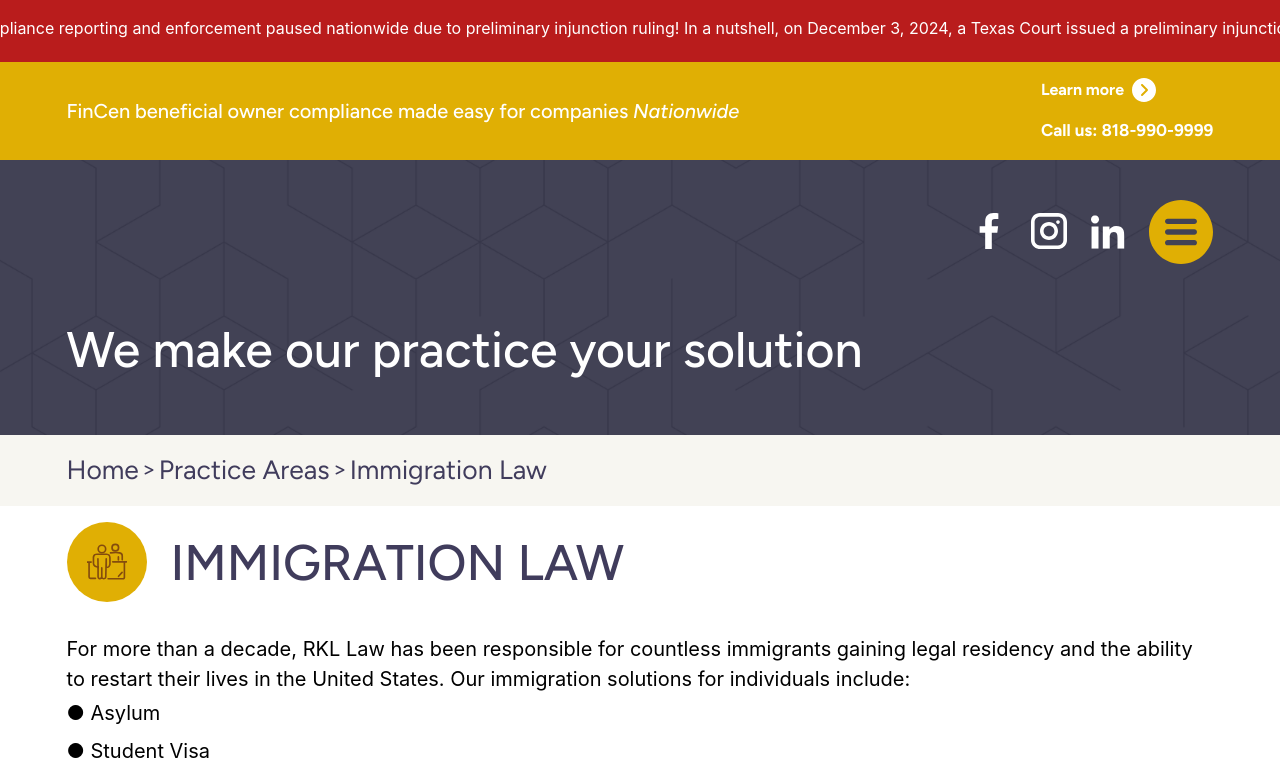
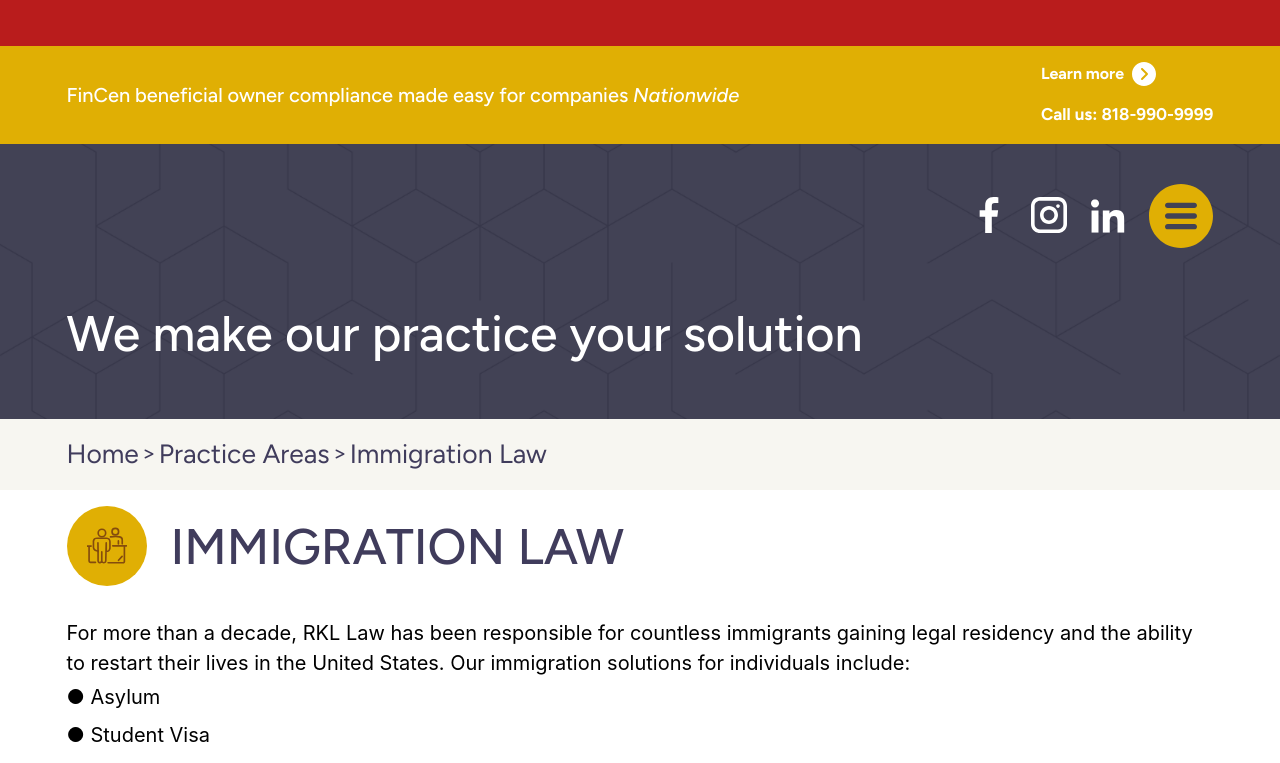
Before and after one commit to Abheerajput/rkllwa, a React (Create React App) app: page /Immigration-Law in a window 1280 px wide. Shown: the top 763 px of the page. Built offline with nearby package versions, Linux system fonts and the light colour scheme; a web font is replaced by a local one.

Commit message:
marquee added

```diff
--- a/src/App.css
+++ b/src/App.css
@@ -42,18 +42,10 @@
   position: relative;
 }
 
-.breaking-news {
-  display: inline-block;
-  white-space: nowrap;
-  animation: marquee 30s linear infinite;
-}
 
-.breaking-news p {
-  display: inline-block;
-  margin: 0;
-  padding: 1rem;
-}
-@keyframes marquee {
+
+
+@keyframes scroll {
   0% {
     transform: translateX(100%);
   }
@@ -61,25 +53,8 @@
     transform: translateX(-100%);
   }
 }
+
 .marquee {
-  position: relative;
-  overflow: hidden;
+  display: inline-block;
+  animation: scroll 15s linear infinite;
 }
-.marquee div {
-  display: flex;
-  width: 100%;
-  overflow: hidden;
-  animation: marquee 10s linear infinite;
-}
-.marquee div:hover {
-  animation-play-state: paused;
-}
-.marquee span {
-  float: left;
-  width: 100%;
-}
-
-@keyframes marquee {
-  0% { left: 0; }
-  100% { left: -100%; }
-}
--- a/src/Components/Navbar/Navbar.jsx
+++ b/src/Components/Navbar/Navbar.jsx
@@ -12,19 +12,18 @@ const Navbar = () => {
     <>
       <Link to="/boir">
         <div id='topscroll'>
-          <div className="bg-red-700 text-white overflow-hidden">
-  <div className="breaking-news-wrapper">
-    <div className="breaking-news marquee">
-      <span className="flex  items-center">
 
-        Breaking BOIR News - BOIR Compliance reporting and enforcement paused nationwide due to preliminary injunction ruling!
-        In a nutshell, on December 3, 2024, a Texas Court issued a preliminary injunction in favor of the plaintiffs in the case of <p className="italic">Texas Top Cop Shop, Inc. et al. vs. Garland </p>  (U.S. Attorney General).
-        As part of the ruling, “the Court has determined that the CTA and Reporting Rule are likely unconstitutional for purposes of a preliminary injunction. It has not made an affirmative finding that the CTA and Reporting Rule are contrary to law or that they amount to a violation of the Constitution.”
-        Click on the link to view a copy of the order. (https://polsinelli.gjassets.com/content/uploads/2024/12/cta-v-garland-district-court-opinion-preliminary-injunction.pdf)
-        We have yet to see how far this gets and when, since it’s a preliminary injunction. Stay tuned business owners for more updates!!! Click on the link to view a copy of the order. (https://polsinelli.gjassets.com/content/uploads/2024/12/cta-v-garland-district-court-opinion-preliminary-injunction.pdf)
-      </span>
-    </div>
-  </div>
+        <div className="bg-red-700 text-white overflow-hidden">
+            <div className="relative overflow-hidden whitespace-nowrap">
+            <marquee className="py-2">
+            Reporting companies that were created or registered prior to January 1, 2024 have until January 13, 2025 to file their initial beneficial ownership information reports with FinCEN. (These companies would otherwise have been required to report by January 1, 2025.)
+                Reporting companies created or registered in the United States on or after September 4, 2024 that had a filing deadline between December 3, 2024 and December 23, 2024 have until January 13, 2025 to file their initial beneficial ownership information reports with FinCEN.
+                Reporting companies created or registered in the United States on or after December 3, 2024 and on or before December 23, 2024 have an additional 21 days from their original filing deadline to file their initial beneficial ownership information reports with FinCEN.
+                Reporting companies that qualify for disaster relief may have extended deadlines that fall beyond January 13, 2025. These companies should abide by whichever deadline falls later.
+                Reporting companies that are created or registered in the United States on or after January 1, 2025 have 30 days to file their initial beneficial ownership information reports with FinCEN after receiving actual or public notice that their creation or registration is effective.
+            </marquee>
+
+            </div>
 </div>
 
           <div className="bg-[#E0AF04] px-[5.2%] py-4">
```
